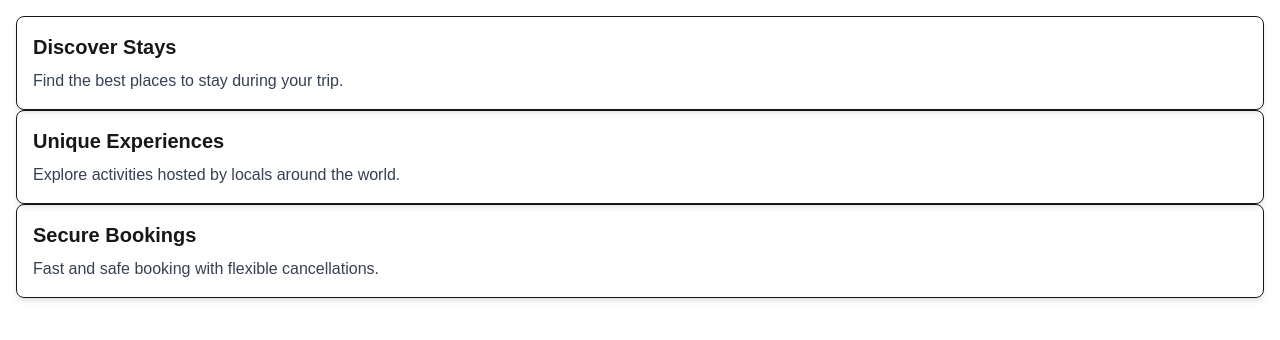
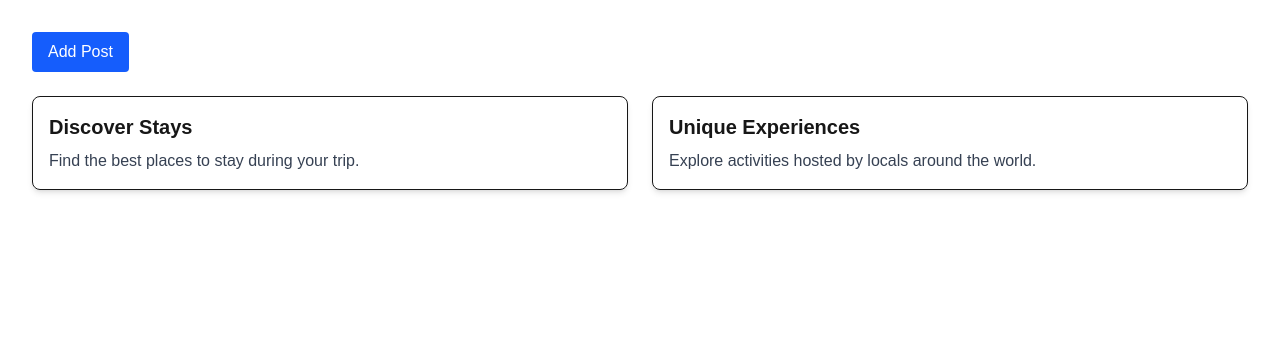
Before and after one commit to Ebere247/alx-project-0x02-setup, a Next.js app in the folder alx-project-0x02/: page /home in a window 1280 px wide. Shown: the top 340 px of the page. Built offline with nearby package versions, Linux system fonts and the light colour scheme.

Commit message:
Modal Component

```diff
--- /dev/null
+++ b/alx-project-0x02/components/common/PostModal.tsx
@@ -0,0 +1,64 @@
+import React, { useState } from "react";
+
+interface PostModalProps {
+  isOpen: boolean;
+  onClose: () => void;
+  onSubmit: (title: string, content: string) => void;
+}
+
+const PostModal: React.FC<PostModalProps> = ({ isOpen, onClose, onSubmit }) => {
+  const [title, setTitle] = useState("");
+  const [content, setContent] = useState("");
+
+  const handleSubmit = (e: React.FormEvent) => {
+    e.preventDefault();
+    onSubmit(title, content);
+    setTitle("");
+    setContent("");
+    onClose();
+  };
+
+  if (!isOpen) return null;
+
+  return (
+    <div className="fixed inset-0 flex items-center justify-center bg-black bg-opacity-50 z-50">
+      <div className="bg-white p-6 rounded-lg shadow-lg w-full max-w-md">
+        <h2 className="text-xl font-semibold mb-4">Add New Post</h2>
+        <form onSubmit={handleSubmit} className="space-y-4">
+          <input
+            type="text"
+            placeholder="Title"
+            value={title}
+            onChange={(e) => setTitle(e.target.value)}
+            className="w-full border rounded px-3 py-2"
+            required
+          />
+          <textarea
+            placeholder="Content"
+            value={content}
+            onChange={(e) => setContent(e.target.value)}
+            className="w-full border rounded px-3 py-2"
+            required
+          />
+          <div className="flex justify-end gap-2">
+            <button
+              type="button"
+              onClick={onClose}
+              className="px-4 py-2 rounded bg-gray-300 hover:bg-gray-400"
+            >
+              Cancel
+            </button>
+            <button
+              type="submit"
+              className="px-4 py-2 rounded bg-blue-600 text-white hover:bg-blue-700"
+            >
+              Submit
+            </button>
+          </div>
+        </form>
+      </div>
+    </div>
+  );
+};
+
+export default PostModal;
--- a/alx-project-0x02/interfaces/index.ts
+++ b/alx-project-0x02/interfaces/index.ts
@@ -9,3 +9,9 @@ export interface CardProps {
   title: string;
   content: string;
 }
+
+export interface PostModalProps {
+  isopen: boolean;
+  onClose: () => void;
+  onSubmit: (title: string, content: string) => void;
+}
--- a/alx-project-0x02/pages/home.tsx
+++ b/alx-project-0x02/pages/home.tsx
@@ -1,23 +1,46 @@
+import React, { useState } from "react";
 import Card from "@/components/common/Card";
-import React from "react";
+import PostModal from "@/components/common/PostModal";
 
-const Home: React.FC = () => {
+const HomePage: React.FC = () => {
+  const [cards, setCards] = useState([
+    {
+      title: "Discover Stays",
+      content: "Find the best places to stay during your trip.",
+    },
+    {
+      title: "Unique Experiences",
+      content: "Explore activities hosted by locals around the world.",
+    },
+  ]);
+  const [isModalOpen, setIsModalOpen] = useState(false);
+
+  const handleAddCard = (title: string, content: string) => {
+    setCards([...cards, { title, content }]);
+  };
+
   return (
-    <div className="p-4">
-      <Card
-        title="Discover Stays"
-        content="Find the best places to stay during your trip."
-      />
-      <Card
-        title="Unique Experiences"
-        content="Explore activities hosted by locals around the world."
-      />
-      <Card
-        title="Secure Bookings"
-        content="Fast and safe booking with flexible cancellations."
+    <div className="p-8">
+      <button
+        onClick={() => setIsModalOpen(true)}
+        className="mb-6 px-4 py-2 bg-blue-600 text-white rounded hover:bg-blue-700"
+      >
+        Add Post
+      </button>
+
+      <div className="grid grid-cols-1 md:grid-cols-2 gap-6">
+        {cards.map((card, index) => (
+          <Card key={index} title={card.title} content={card.content} />
+        ))}
+      </div>
+
+      <PostModal
+        isOpen={isModalOpen}
+        onClose={() => setIsModalOpen(false)}
+        onSubmit={handleAddCard}
       />
     </div>
   );
 };
 
-export default Home;
+export default HomePage;
```
Also changed, not shown: alx-project-0x02/components/common/Button.tsx (added), alx-project-0x02/components/common/PostCard.tsx (added), alx-project-0x02/components/common/UserCard.tsx (added), alx-project-0x02/pages/posts.tsx (added), alx-project-0x02/pages/users.tsx (added).
